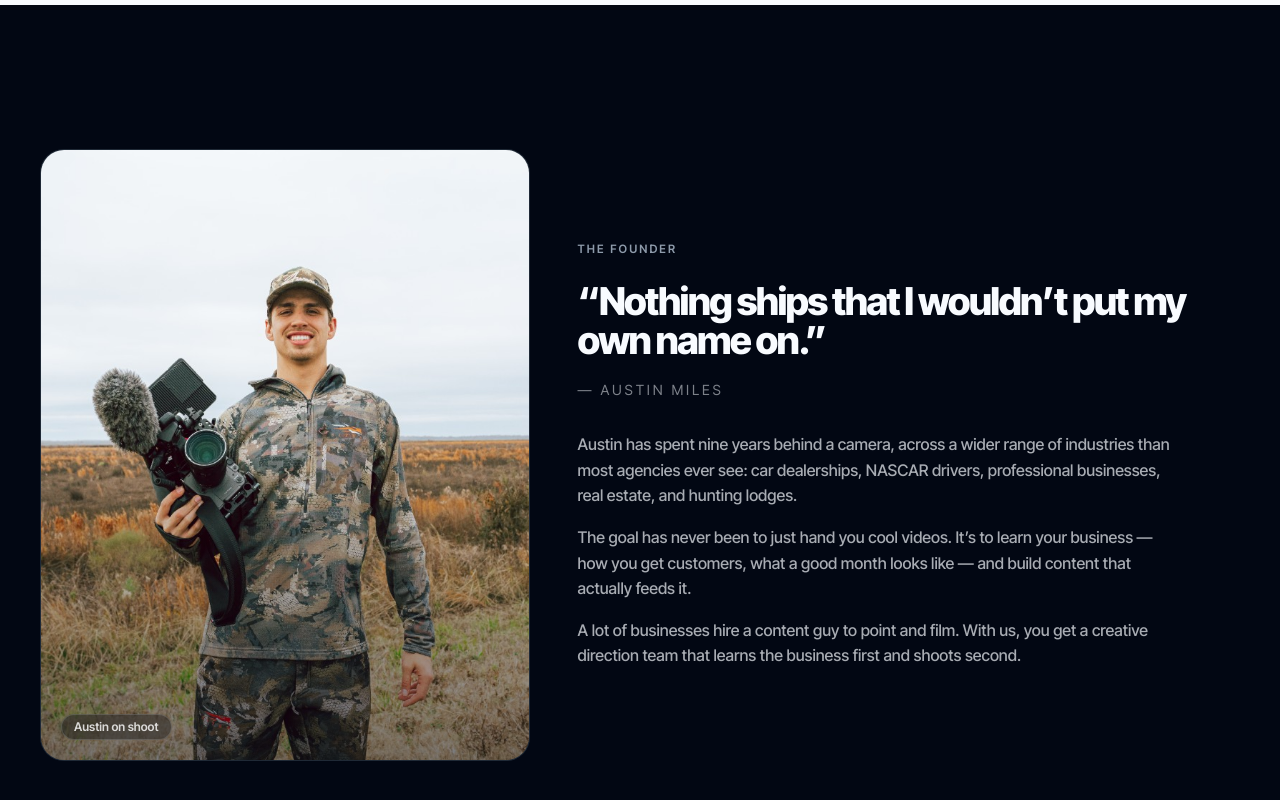
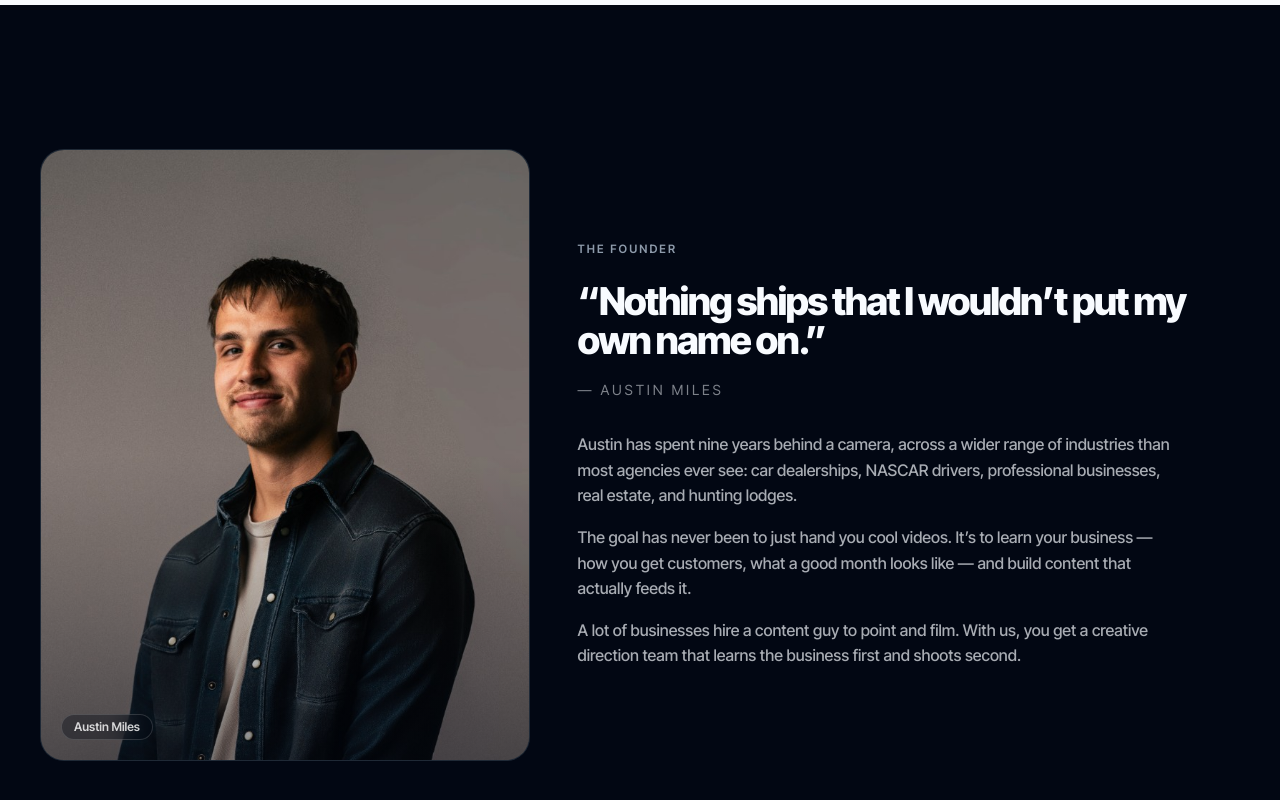
Before and after one commit to eli634/austinmilesmedia, a Next.js app: page / in a window 1280 px wide. Shown: the part 4075-4875 px from the top of the page. Built offline with nearby package versions, Linux system fonts and the light colour scheme; no server answers; a web font is replaced by a local one.

Commit message:
Replace the founder photo with the new studio portrait.
Co-authored-by: Cursor <cursoragent@cursor.com>

```diff
--- a/app/page.tsx
+++ b/app/page.tsx
@@ -257,15 +257,15 @@ export default function Home() {
       >
         <div className="relative aspect-[4/5] overflow-hidden rounded-3xl border border-creme/10 bg-surface">
           <Image
-            src="/austin-founder.png"
-            alt="Austin Miles in the field with a cinema camera rig."
+            src="/austin-founder.jpg"
+            alt="Portrait of Austin Miles."
             fill
             sizes="(min-width: 1024px) 420px, 100vw"
-            className="object-cover"
+            className="object-cover object-[center_20%]"
           />
           <div className="absolute inset-0 bg-gradient-to-t from-ink/45 via-transparent to-transparent" />
           <span className="absolute bottom-5 left-5 rounded-full border border-white/15 bg-ink/35 px-3 py-1 font-body text-xs font-semibold text-white/80 backdrop-blur-md">
-            Austin on shoot
+            Austin Miles
           </span>
         </div>
 
```
Also changed, not shown: public/austin-founder.jpg (added), public/austin-founder.png (deleted).
